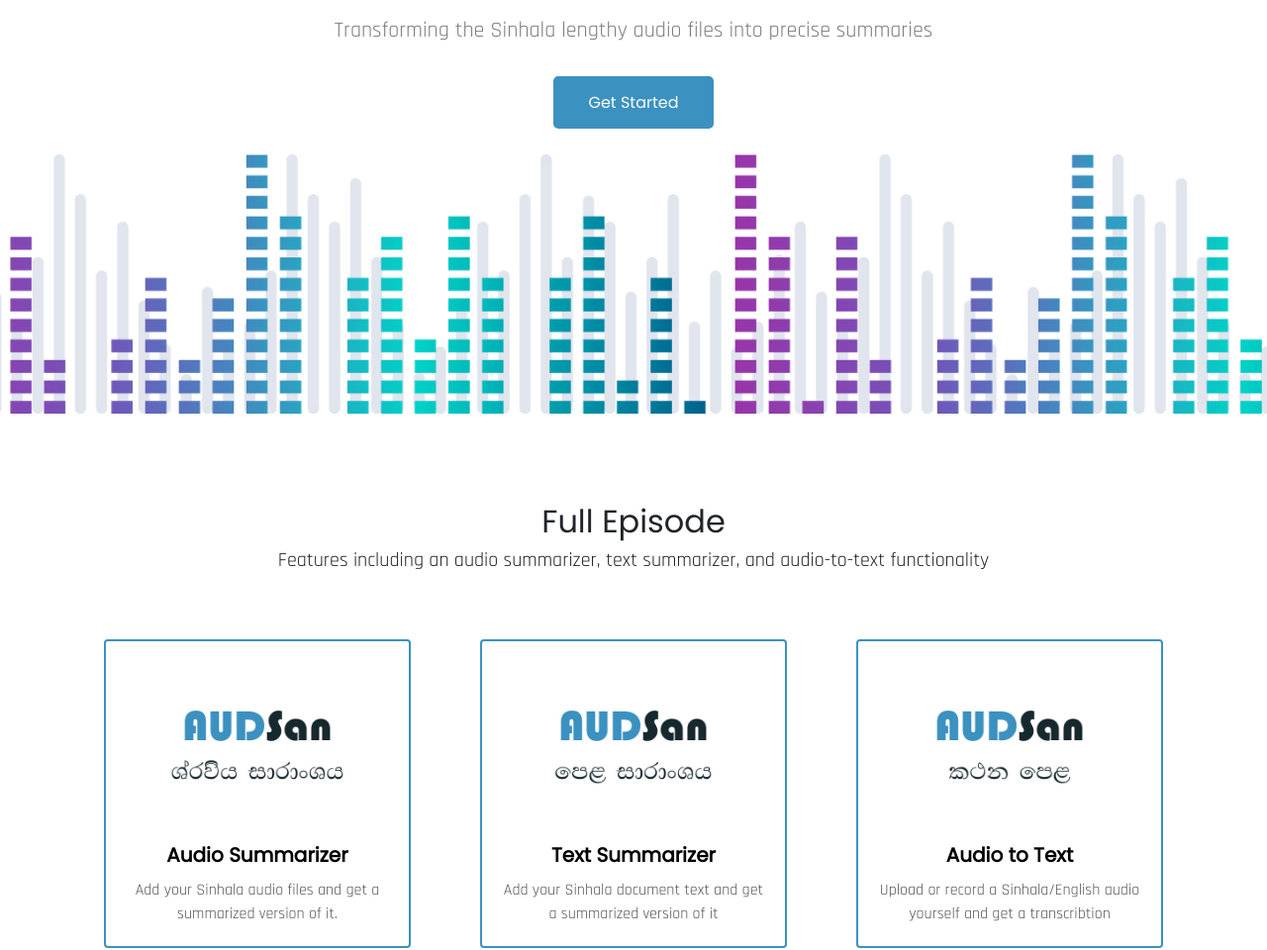
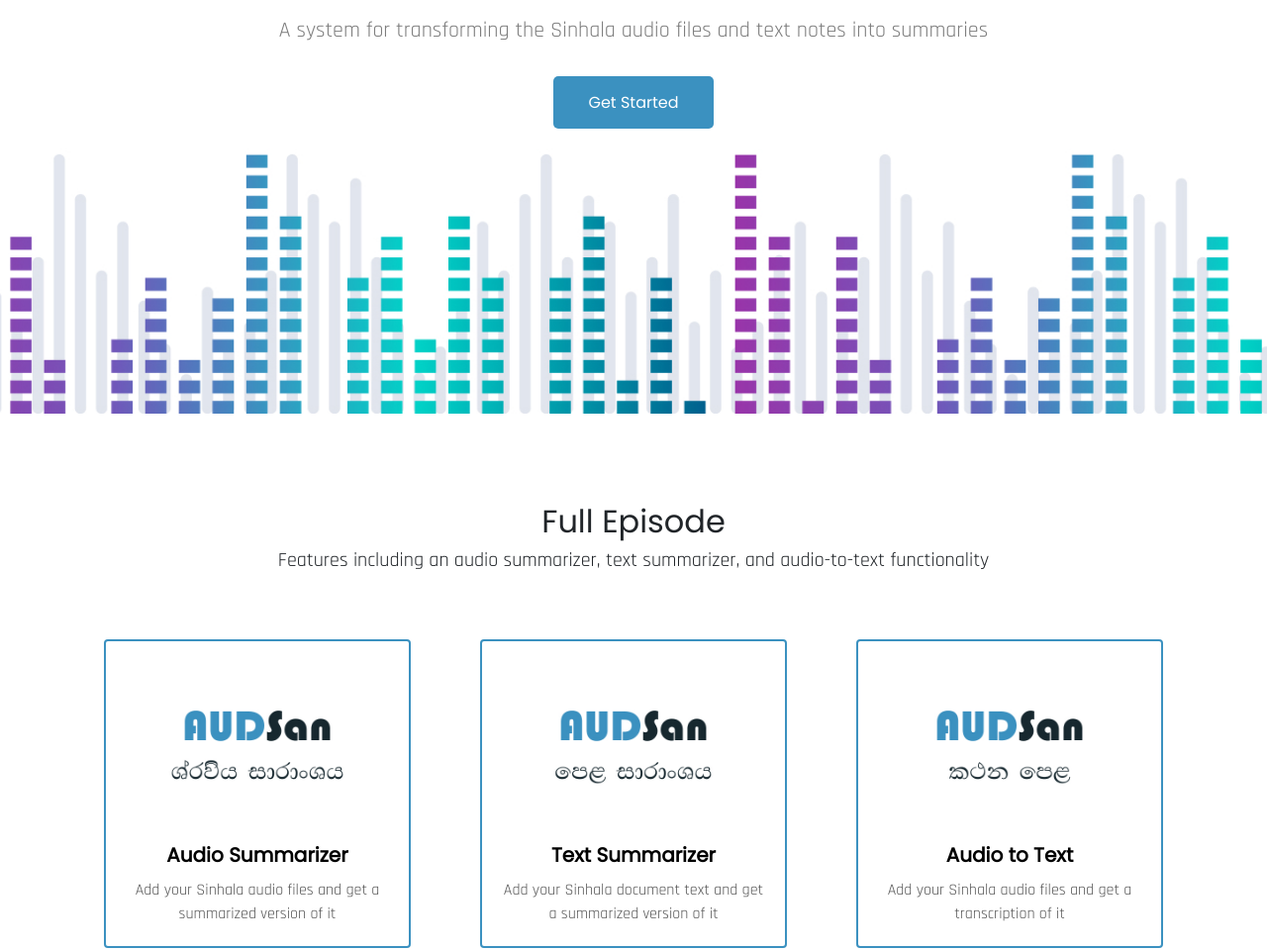
Before and after one commit to AQEEL-SHAFY/AudioSangraha, a plain HTML site: page index.html in a window 1280 px wide. Shown: the part 344-1304 px from the top of the page at 99% size. Drawn offline with nearby package versions, Linux system fonts and the light colour scheme.

Commit message:
updated home page

```diff
--- a/index.html
+++ b/index.html
@@ -76,7 +76,7 @@
             <div class="col-12">
               <div class="hero-slides-content text-center">
                 <h3>Sinhala Voice Notes to Summarized Text in One Press</h3>
-                <h5 class="mb-5">Transforming the Sinhala lengthy audio files into precise summaries</h5>
+                <h5 class="mb-5">A system for transforming the Sinhala audio files and text notes into summaries</h5>
 
                 <a href="#getstarted" class="homeBtn">Get Started</a>
               </div>
@@ -103,7 +103,7 @@
                 <img class="card-img-top mx-auto d-block mt-3" src="img/Group 1514.jpg" alt="Audio Summarizer">
                 <div class="card-body">
                   <h5 class="card-title">Audio Summarizer</h5>
-                  <p class="card-text">Add your Sinhala audio files and get a summarized version of it.</p>
+                  <p class="card-text">Add your Sinhala audio files and get a summarized version of it</p>
                 </div>
             </div>
             </a>
@@ -129,7 +129,7 @@
                 <div class="card-body">
                   <h5 class="card-title">Audio to Text</h5>
                   <p class="card-text">
-                    Upload or record a Sinhala/English audio yourself and get a transcribtion
+                    Add your Sinhala audio files and get a transcription of it
                   </p>
                 </div>
               </a>
```
